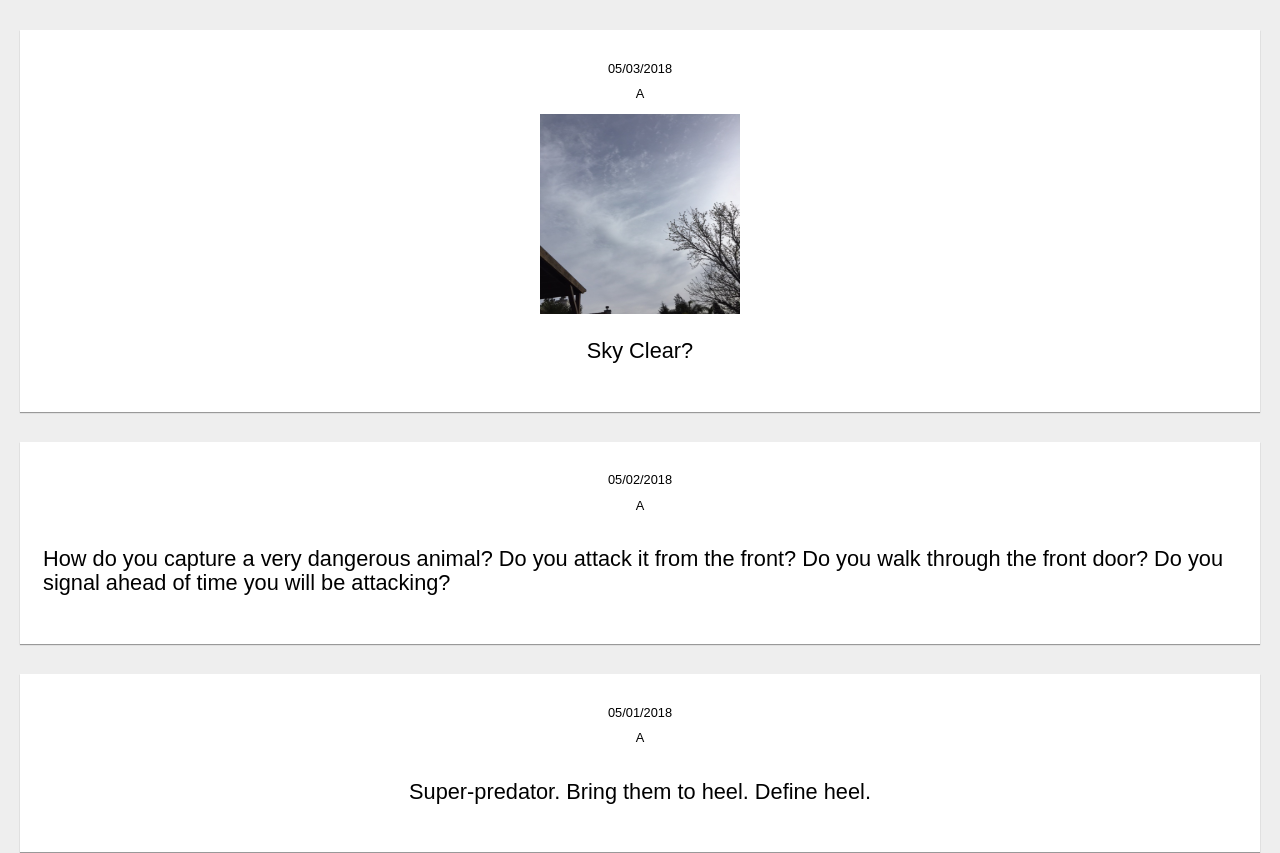
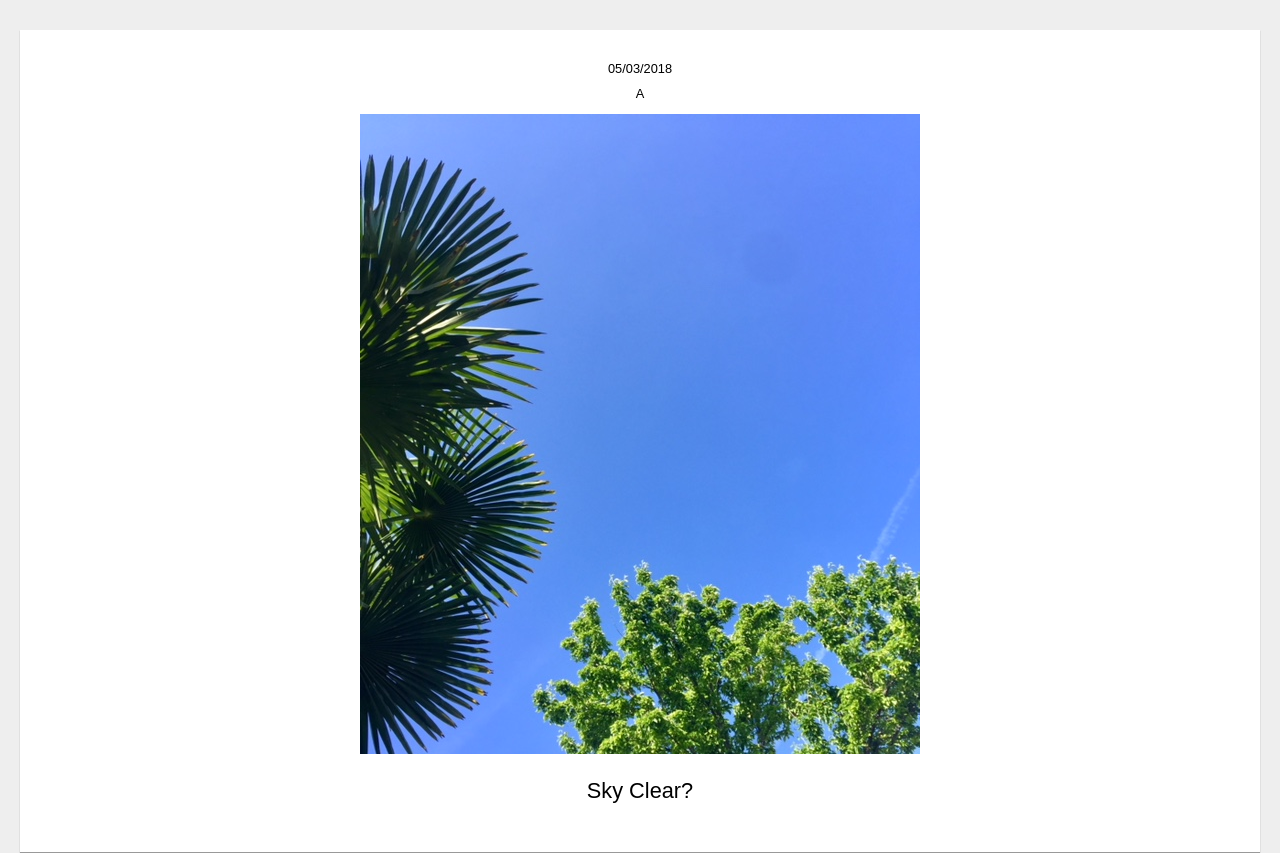
Before and after one commit to akyrallc/akyrallc.github.io, a plain HTML site: page index.html in a window 1280 px wide. Shown: the top 853 px of the page. Drawn offline with nearby package versions, Linux system fonts and the light colour scheme.

Commit message:
test 101
test 101

```diff
--- a/data/posts.js
+++ b/data/posts.js
@@ -2,7 +2,7 @@ var posts = [{
         "id": "46",
         "description": "Sky Clear?",
         "currentdate": "05/03/2018",
-        "img": "../images/IMG_1393.JPG"
+        "img": "../images/IMG_5021.JPG"
     }, {
         "id": "45",
         "description": "How do you capture a very dangerous animal? Do you attack it from the front? Do you walk through the front door? Do you signal ahead of time you will be attacking?",
--- a/index.html
+++ b/index.html
@@ -28,7 +28,7 @@
           </p>
         </tr>
         <tr>
-          <img ng-If="p.img != null" ng-src={{p.img}} height="200" width="200">
+          <img ng-If="p.img != null" ng-src={{p.img}}>
         </tr>
         <tr>
           <td>
```
Also changed, not shown: images/IMG_5021.jpg (added).
